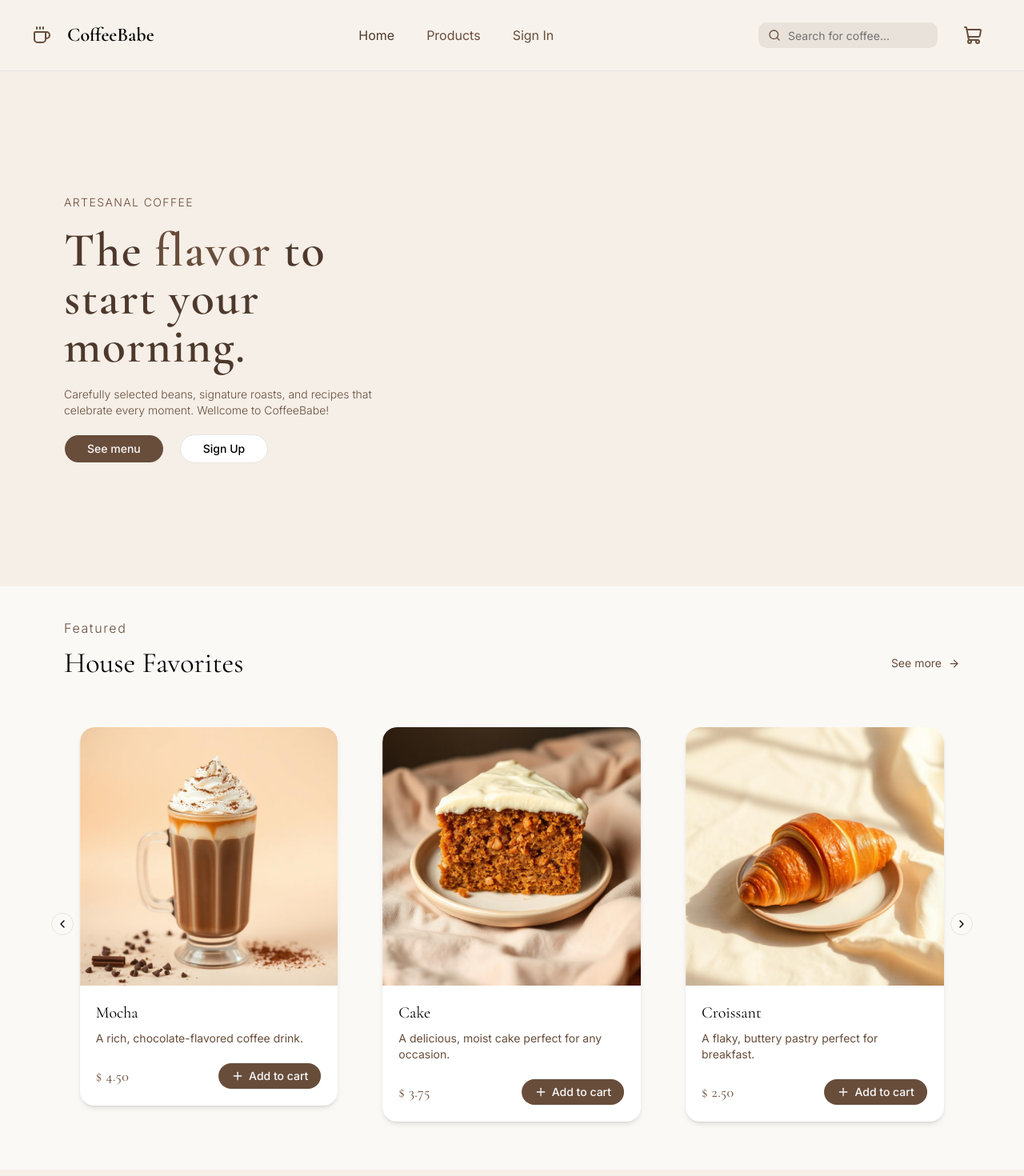
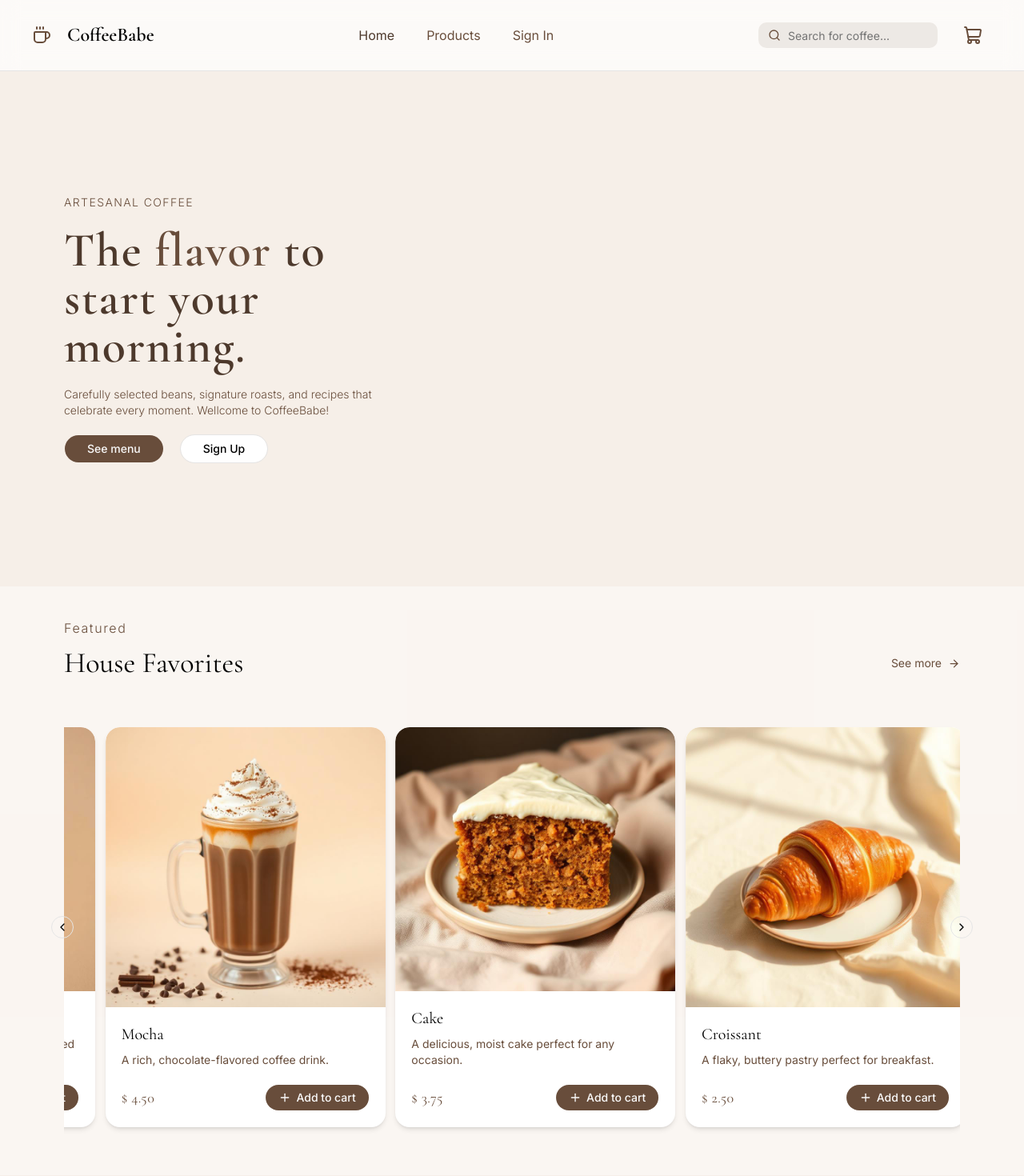
Before and after one commit to Rafaelszc/CoffeeBabe, a React (Vite) app in the folder frontend/: page / in a window 1280 px wide. Shown: the top 1470 px of the page at 80% size. Built offline with nearby package versions, Linux system fonts and the light colour scheme.

Commit message:
refactor (frontend): change layout background color

```diff
--- a/frontend/src/components/site/Layout.jsx
+++ b/frontend/src/components/site/Layout.jsx
@@ -4,7 +4,7 @@ import { Footer } from "./Footer"
 
 export const Layout = () => {
     return (
-        <div className="min-h-screen flex flex-col">
+        <div className="min-h-screen flex flex-col bg-primary">
             <Navbar />
             <main className="flex-1">
                 <Outlet />
--- a/frontend/src/components/site/Navbar.jsx
+++ b/frontend/src/components/site/Navbar.jsx
@@ -20,7 +20,7 @@ export const Navbar = () => {
   const currentPath = window.location.pathname
 
   return (
-    <header className="w-full flex items-center justify-between bg-primary/80 px-10 py-5 sticky top-0 z-50 backdrop-blur-md border-b">
+    <header className="w-full flex items-center justify-between bg-white/70 px-10 py-5 sticky top-0 z-50 backdrop-blur-md border-b">
       <div>
         <Link className="flex items-center justify-between gap-5" to={"/"}>
             <Coffee className="text-secondary"/>
--- a/frontend/src/components/site/ProductCard.jsx
+++ b/frontend/src/components/site/ProductCard.jsx
@@ -7,7 +7,7 @@ export const ProductCard = ({ id, imagePath, title, description, price }) => {
     }
 
     return (
-        <article className="overflow-hidden flex flex-col gap-5 rounded-2xl bg-white shadow-md m-5 pb-5 hover:scale-105 hover:shadow-lg transition-all duration-500 group">
+        <article style={{height: "500px", width: "350px"}} className="overflow-hidden flex flex-col gap-5 rounded-2xl bg-white shadow-md m-5 pb-5 hover:scale-105 hover:shadow-lg transition-all duration-500 group">
             <div className="overflow-hidden">
                 <img className="rounded-t-2xl group-hover:scale-110 delay-75 transition-transform duration-500" src={imagePath} alt={title} />
             </div>
--- a/frontend/src/pages/Home/components/BestSellers.jsx
+++ b/frontend/src/pages/Home/components/BestSellers.jsx
@@ -41,7 +41,7 @@ export const BestSellers = () => {
   const autoplay = useRef(Autoplay({ delay: 4500, stopOnInteraction: false }));
 
   return (
-    <section className="px-20 py-10 bg-primary/40">
+    <section className="px-20 py-10 bg-white/40">
       <div className="flex flex-col gap-3">
         <span className="text-secondary font-light tracking-widest ">Featured</span>
         <div className="flex w-full items-center justify-between">
@@ -67,9 +67,9 @@ export const BestSellers = () => {
             plugins={[autoplay.current]}
             className="w-full"
           >
-            <CarouselContent className="-ml-4">
+            <CarouselContent className="mx-4">
               {bestSellers.map((p) => (
-                <CarouselItem key={p.id} className="pl-4 sm:basis-1/2 lg:basis-1/3">
+                <CarouselItem key={p.id} className="px-4 sm:basis-1/2 lg:basis-1/3">
                   <ProductCard {...p} />
                 </CarouselItem>
               ))}
--- a/frontend/src/pages/SignIn/components/Form.jsx
+++ b/frontend/src/pages/SignIn/components/Form.jsx
@@ -19,7 +19,7 @@ export const Form = () => {
   }
 
   return (
-    <section className="flex items-center justify-center py-16 bg-primary/40">
+    <section className="flex items-center justify-center py-16 bg-white/40">
       <div className="w-full max-w-md bg-white p-10 rounded-4xl shadow-sm">
         <div className="flex flex-col items-center gap-2 mb-10">
           <Coffee className="text-secondary" />
--- a/frontend/src/pages/SignUp/components/Form.jsx
+++ b/frontend/src/pages/SignUp/components/Form.jsx
@@ -20,7 +20,7 @@ export const Form = () => {
   }
 
   return (
-    <section className="flex items-center justify-center py-16 bg-primary/40">
+    <section className="flex items-center justify-center py-16 bg-white/40">
       <div className="w-full max-w-md bg-white p-10 rounded-4xl shadow-sm">
         <div className="flex flex-col items-center gap-2 mb-10">
           <Coffee className="text-secondary" />
```
